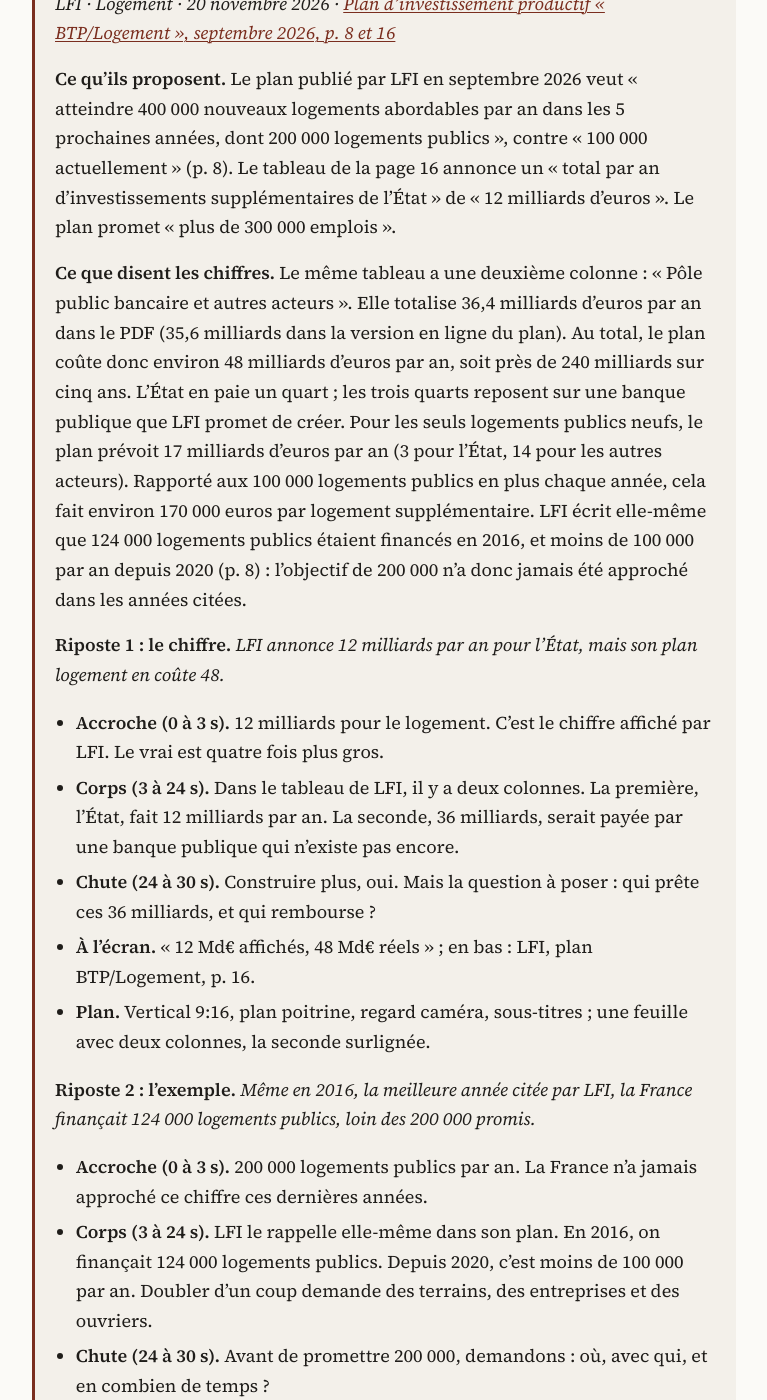
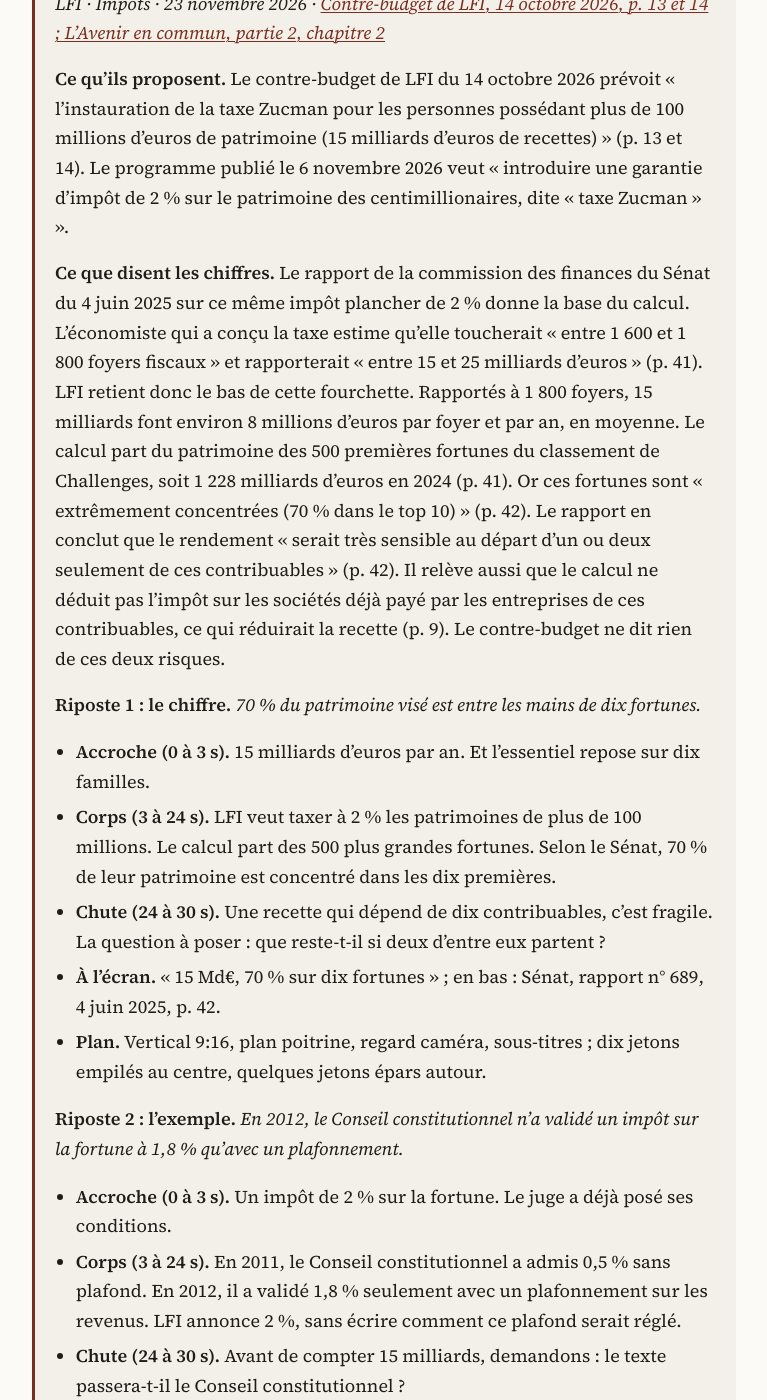
Before and after one commit to ajoly35/riposte-programmes, a Jekyll site: the page built from index.md, in a window 1280 px wide and 1400 px high, scrolled down 596 px. Shown: the whole window, without its empty margins (256-1023 px from the left). Built offline with Jekyll 4.4.1, drawn with Linux system fonts in a browser that asks for light colours; our own code applies the rules of GitHub Pages for plain Markdown files; some of the changed text lies outside the part shown.

Commit message:
Ripostes du 23 novembre 2026 : LFI, taxe Zucman à 15 Md€
Co-Authored-By: Claude Opus 5.5 <noreply@anthropic.com>
Claude-Session: https://claude.ai/code/session_01G6bx5R3kbba6cGiS5AjLsJ

```diff
--- a/_includes/latest.md
+++ b/_includes/latest.md
@@ -1,4 +1,32 @@
 Les propositions des programmes du RN et de LFI, du plus récent au plus ancien. Chaque chiffre est vérifié sur le document d'origine. Chaque entrée donne trois ripostes, écrites pour une vidéo verticale de 30 secondes.
+
+### LFI : 15 Md€ attendus de la taxe Zucman, une recette qui dépend d'une dizaine de très grandes fortunes
+
+*LFI · Impôts · 23 novembre 2026 · [Contre-budget de LFI, 14 octobre 2026, p. 13 et 14 ; L'Avenir en commun, partie 2, chapitre 2](https://melenchon2027.fr/wp-content/uploads/2026/10/Comment-nous-allons-remettre-de-l-ordre-dans-les-comptes-publics.pdf)*
+
+**Ce qu'ils proposent.** Le contre-budget de LFI du 14 octobre 2026 prévoit « l'instauration de la taxe Zucman pour les personnes possédant plus de 100 millions d'euros de patrimoine (15 milliards d'euros de recettes) » (p. 13 et 14). Le programme publié le 6 novembre 2026 veut « introduire une garantie d'impôt de 2 % sur le patrimoine des centimillionaires, dite « taxe Zucman » ».
+
+**Ce que disent les chiffres.** Le rapport de la commission des finances du Sénat du 4 juin 2025 sur ce même impôt plancher de 2 % donne la base du calcul. L'économiste qui a conçu la taxe estime qu'elle toucherait « entre 1 600 et 1 800 foyers fiscaux » et rapporterait « entre 15 et 25 milliards d'euros » (p. 41). LFI retient donc le bas de cette fourchette. Rapportés à 1 800 foyers, 15 milliards font environ 8 millions d'euros par foyer et par an, en moyenne. Le calcul part du patrimoine des 500 premières fortunes du classement de Challenges, soit 1 228 milliards d'euros en 2024 (p. 41). Or ces fortunes sont « extrêmement concentrées (70 % dans le top 10) » (p. 42). Le rapport en conclut que le rendement « serait très sensible au départ d'un ou deux seulement de ces contribuables » (p. 42). Il relève aussi que le calcul ne déduit pas l'impôt sur les sociétés déjà payé par les entreprises de ces contribuables, ce qui réduirait la recette (p. 9). Le contre-budget ne dit rien de ces deux risques.
+
+**Riposte 1 : le chiffre.** *70 % du patrimoine visé est entre les mains de dix fortunes.*
+- **Accroche (0 à 3 s).** 15 milliards d'euros par an. Et l'essentiel repose sur dix familles.
+- **Corps (3 à 24 s).** LFI veut taxer à 2 % les patrimoines de plus de 100 millions. Le calcul part des 500 plus grandes fortunes. Selon le Sénat, 70 % de leur patrimoine est concentré dans les dix premières.
+- **Chute (24 à 30 s).** Une recette qui dépend de dix contribuables, c'est fragile. La question à poser : que reste-t-il si deux d'entre eux partent ?
+- **À l'écran.** « 15 Md€, 70 % sur dix fortunes » ; en bas : Sénat, rapport n° 689, 4 juin 2025, p. 42.
+- **Plan.** Vertical 9:16, plan poitrine, regard caméra, sous-titres ; dix jetons empilés au centre, quelques jetons épars autour.
+
+**Riposte 2 : l'exemple.** *En 2012, le Conseil constitutionnel n'a validé un impôt sur la fortune à 1,8 % qu'avec un plafonnement.*
+- **Accroche (0 à 3 s).** Un impôt de 2 % sur la fortune. Le juge a déjà posé ses conditions.
+- **Corps (3 à 24 s).** En 2011, le Conseil constitutionnel a admis 0,5 % sans plafond. En 2012, il a validé 1,8 % seulement avec un plafonnement sur les revenus. LFI annonce 2 %, sans écrire comment ce plafond serait réglé.
+- **Chute (24 à 30 s).** Avant de compter 15 milliards, demandons : le texte passera-t-il le Conseil constitutionnel ?
+- **À l'écran.** « 2 %, et le Conseil constitutionnel ? » ; en bas : Sénat, rapport n° 689, p. 8.
+- **Plan.** Vertical 9:16, plan poitrine, sous-titres ; devant une façade officielle, un texte de loi à la main.
+
+**Riposte 3 : la meilleure alternative.** *À vérifier avec le programme.*
+
+**Position d'Édouard.** À vérifier : aucune déclaration publique d'Édouard Philippe sur la taxe Zucman trouvée pendant cette veille.
+
+**Sources.** [LFI, contre-budget du 14 octobre 2026, p. 13 et 14](https://melenchon2027.fr/wp-content/uploads/2026/10/Comment-nous-allons-remettre-de-l-ordre-dans-les-comptes-publics.pdf) ; [LFI, L'Avenir en commun, partie 2, chapitre 2, 6 novembre 2026](https://melenchon2027.fr/programme/livre/une-economie-au-service-des-besoins/chapitre2/) ; [Sénat, commission des finances, rapport n° 689 sur l'impôt plancher de 2 % sur le patrimoine des ultrariches, 4 juin 2025, p. 8, 9, 41 et 42](https://www.senat.fr/rap/l24-689/l24-6891.pdf)
 
 ### LFI : 48 Md€ par an pour le logement et le bâtiment, dont 12 seulement payés par l'État
 
```
